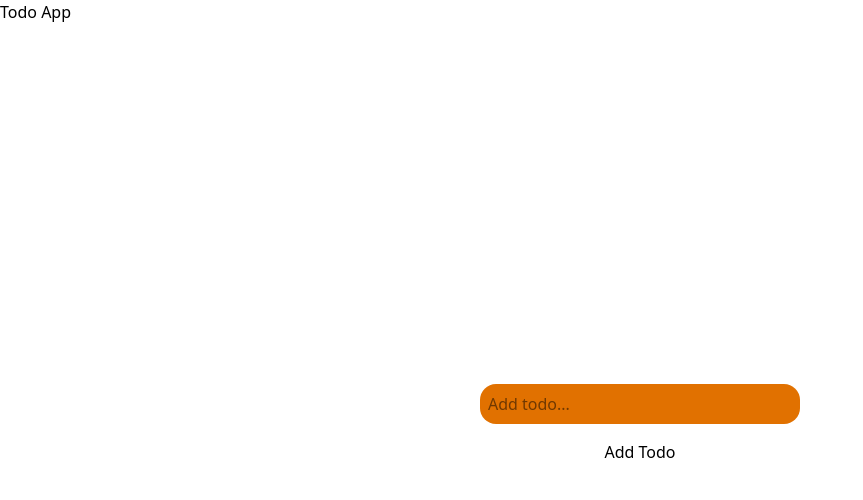
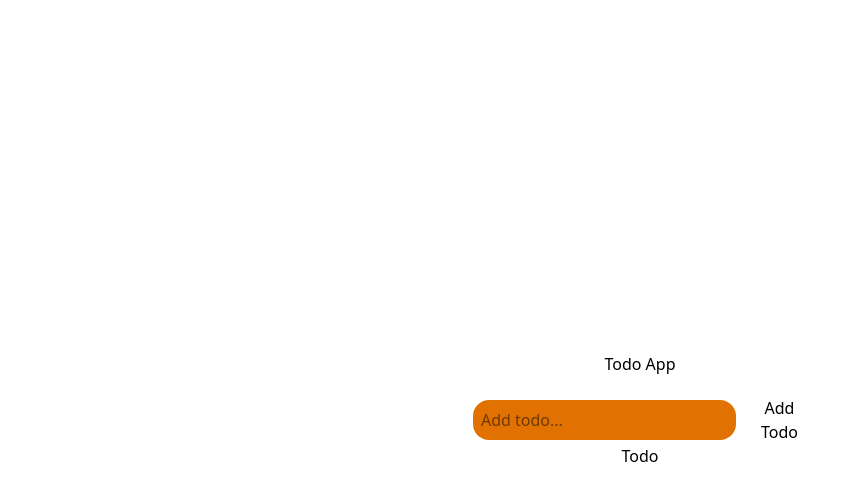
Before and after one commit to tanvii-18/Node.js, a React (Vite) app in the folder Todo-Node.js/: page / in a window 1280 px wide. Shown: the top 500 px of the page, without its empty margins (0-863 px from the left). Built offline with nearby package versions, Linux system fonts and the light colour scheme.

Commit message:
17-11-25

```diff
--- a/Todo-Node.js/src/App.jsx
+++ b/Todo-Node.js/src/App.jsx
@@ -1,17 +1,24 @@
+import { useState } from "react";
 import "./index.css";
 
 function App() {
+  const [todo, setTodo] = useState([]);
   return (
-    <div>
-      <h2>Todo App</h2>
+    <div className="min-h-screen flex flex-col items-center justify-center">
+      <h2 className="m-5">Todo App</h2>
 
-      <div className="min-h-screen flex flex-col items-center justify-center gap-4">
+      <div className="flex flex-row items-center justify-center gap-4">
         <input
           type="text"
           placeholder="Add todo..."
-          className="h-[40px] w-[25%] bg-amber-600 rounded-2xl p-2"
+          className="h-[40px] w-[100%] bg-amber-600 rounded-2xl p-2"
         />
         <button>Add Todo</button>
+      </div>
+
+      {/* showing todos */}
+      <div>
+        <p>Todo</p>
       </div>
     </div>
   );
```
